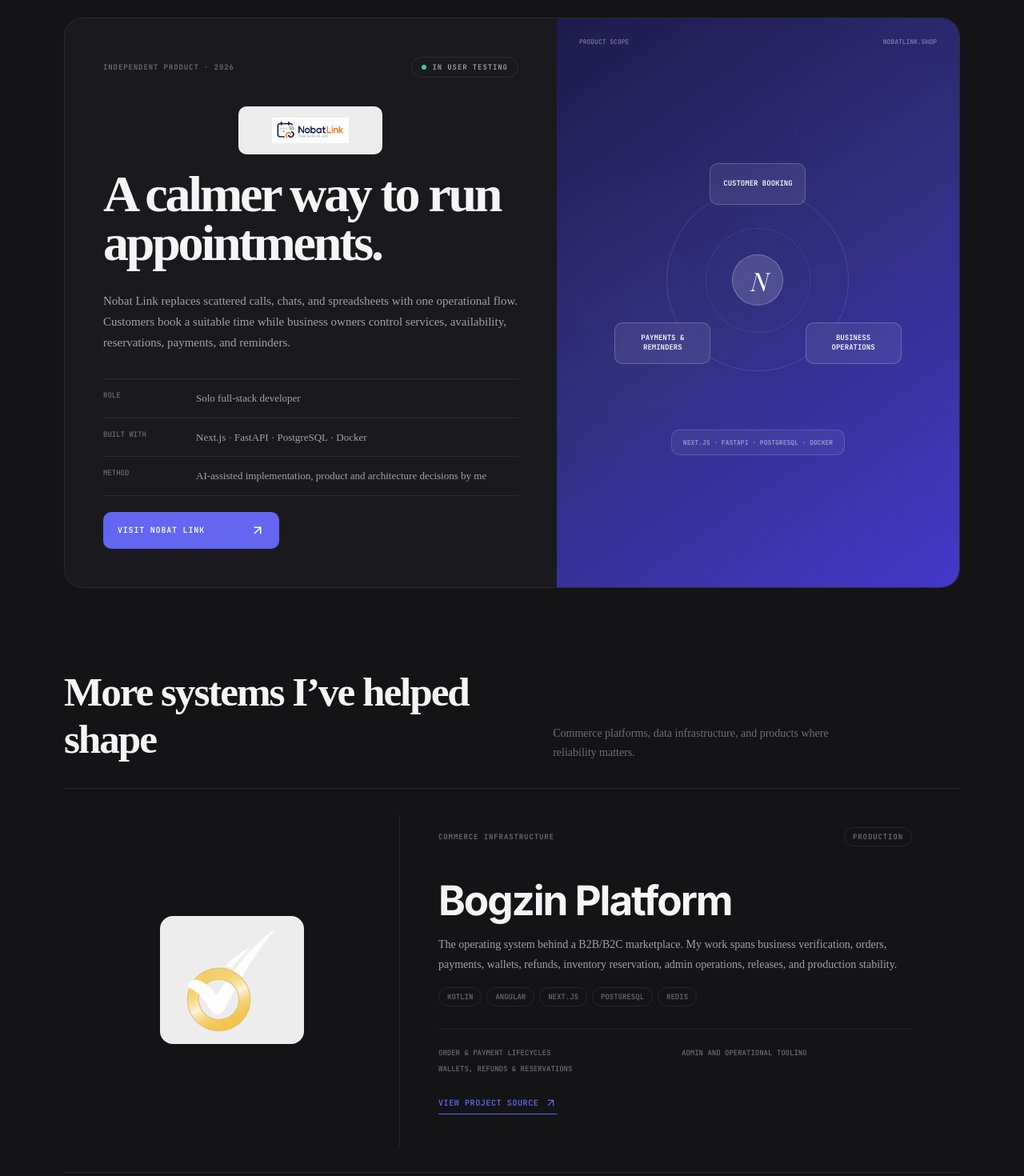
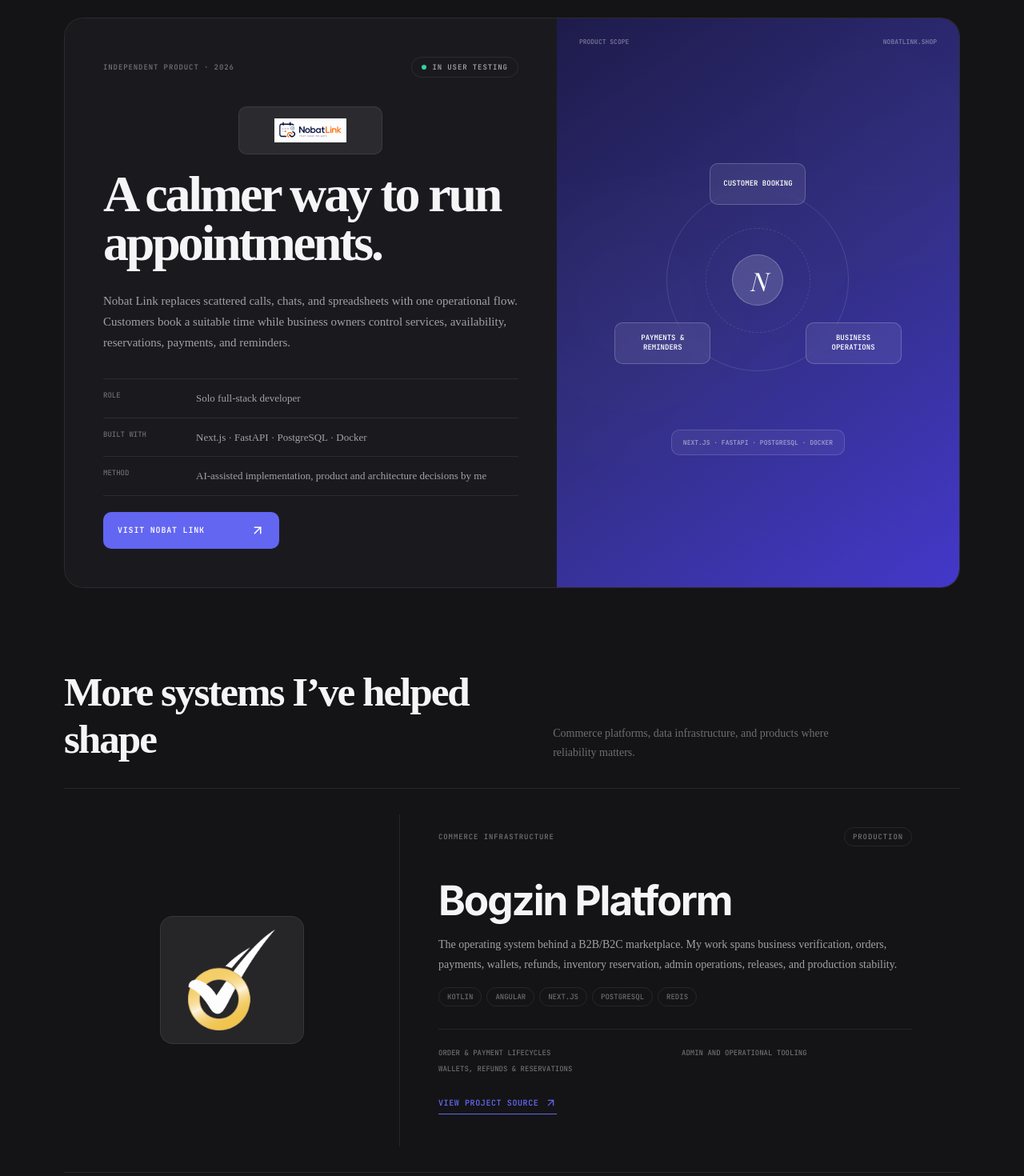
Before and after one commit to arefshadbakhsh/portfolio, a React (Vite) app: page / in a window 1280 px wide. Shown: the part 1040-2510 px from the top of the page at 80% size. Built offline with nearby package versions, Linux system fonts and the light colour scheme; a web font is replaced by a local one.

Commit message:
Fix: logo backgrounds use --surface-hover instead of --logo-bg, subtle bordered look, no more blinding white

```diff
--- a/src/styles.css
+++ b/src/styles.css
@@ -24,9 +24,29 @@
   --shadow: 0 1px 2px rgba(0,0,0,.3), 0 4px 16px rgba(0,0,0,.2);
   --shadow-lg: 0 4px 8px rgba(0,0,0,.3), 0 16px 48px rgba(0,0,0,.3);
   --transition: cubic-bezier(.4,0,.2,1);
-  --logo-bg: rgba(255,255,255,.92);
-  color: var(--text-primary);
-  background: var(--bg);
+  --logo-bg: rgba(255,255,255,.08);
+}
+
+[data-theme="light"] {
+  --bg: #f5f5f7;
+  --bg-elevated: #ffffff;
+  --bg-card: #ffffff;
+  --bg-card-hover: #f0f0f2;
+  --surface: rgba(0,0,0,.04);
+  --surface-hover: rgba(0,0,0,.07);
+  --border: rgba(0,0,0,.1);
+  --border-hover: rgba(0,0,0,.18);
+  --text-primary: #111114;
+  --text-secondary: #48484d;
+  --text-tertiary: #7c7c82;
+  --accent: #4f46e5;
+  --accent-hover: #6366f1;
+  --accent-glow: rgba(79,70,229,.1);
+  --green: #10b981;
+  --green-glow: rgba(16,185,129,.08);
+  --shadow: 0 1px 3px rgba(0,0,0,.08), 0 4px 16px rgba(0,0,0,.04);
+  --shadow-lg: 0 4px 8px rgba(0,0,0,.08), 0 16px 48px rgba(0,0,0,.08);
+  --logo-bg: #e8e8ec;
 }
 
 [data-theme="light"] {
@@ -519,7 +539,8 @@
   object-fit: contain;
   margin: 36px auto 20px;
   padding: 14px 20px;
-  background: var(--logo-bg);
+  background: var(--surface-hover);
+  border: 1px solid var(--border);
   border-radius: var(--radius-sm);
   display: block;
 }
@@ -755,7 +776,8 @@
   object-fit: contain;
   transition: transform .3s var(--transition);
   padding: 16px;
-  background: var(--logo-bg);
+  background: var(--surface-hover);
+  border: 1px solid var(--border);
   border-radius: var(--radius);
 }
 
@@ -1139,7 +1161,8 @@
   flex-shrink: 0;
   border-radius: var(--radius-sm);
   padding: 10px;
-  background: var(--logo-bg);
+  background: var(--surface-hover);
+  border: 1px solid var(--border);
 }
 
 .education-card h3 {
@@ -1520,7 +1543,7 @@
 [dir="rtl"] .principles article > span { font-family: 'Vazirmatn', sans-serif; font-style: normal; }
 [dir="rtl"] .role-meta > time { font-family: 'Vazirmatn', sans-serif; font-style: normal; }
 [dir="rtl"] .supporting-heading span { font-family: 'Vazirmatn', sans-serif; letter-spacing: -.02em; }
-[dir="rtl"] .nobat-logo { background: var(--logo-bg); }
+[dir="rtl"] .nobat-logo { background: var(--surface-hover); }
 [dir="rtl"] .education-card { text-align: right; }
 [dir="rtl"] .scope-orbit span { font-family: 'Vazirmatn', sans-serif; }
 [dir="rtl"] .map-head { direction: rtl; }
```
